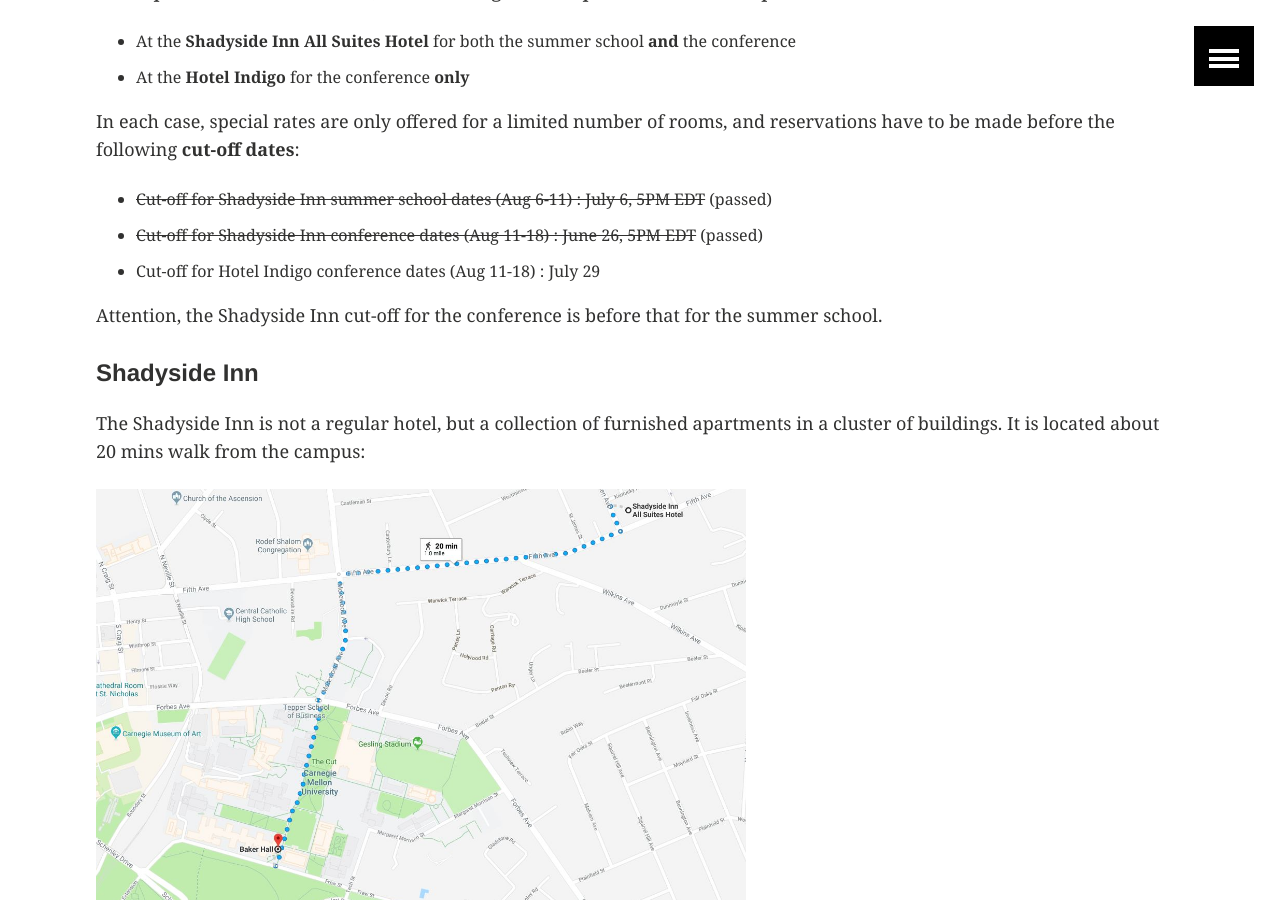
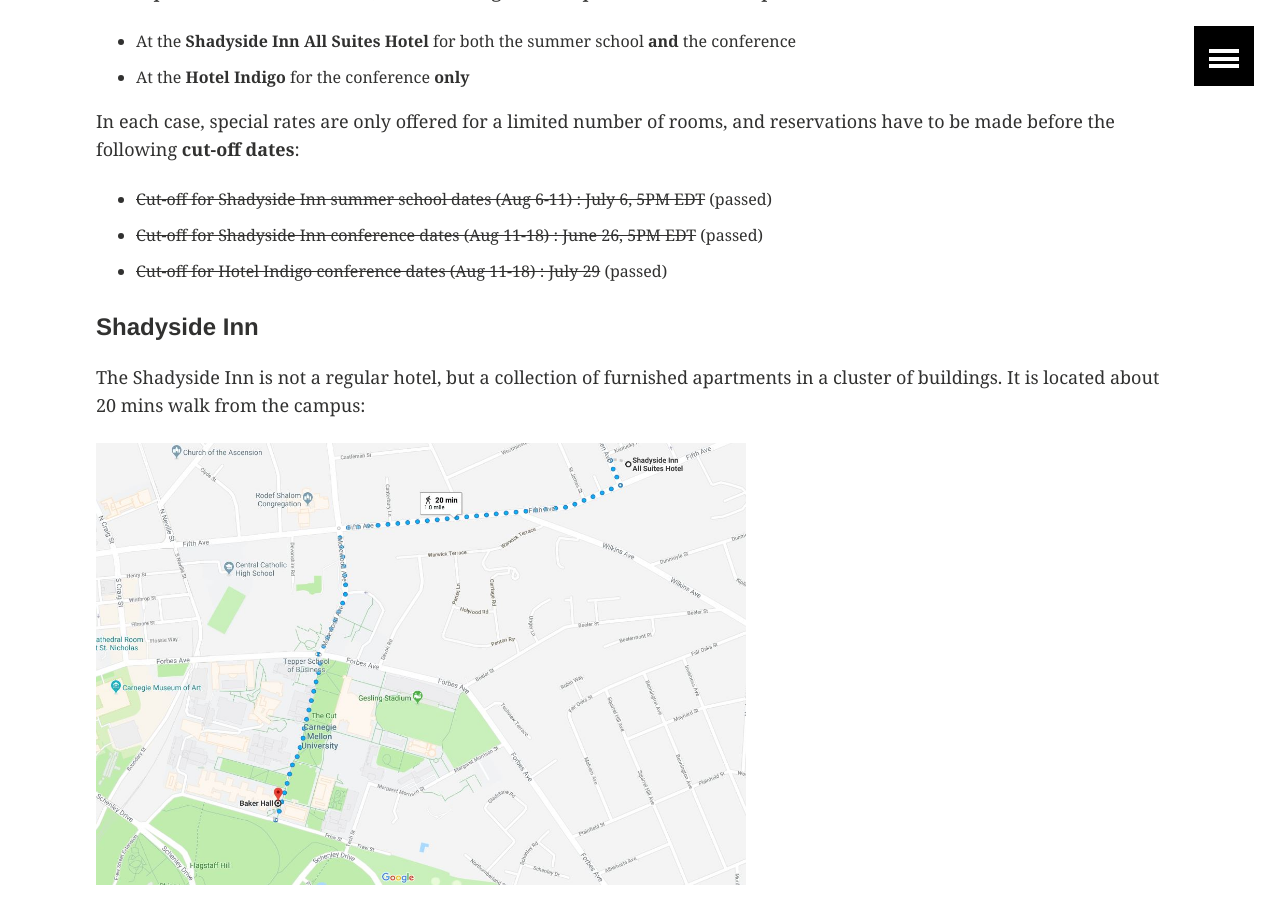
Before and after one commit to HoTT/HoTT-2019, a Jekyll site: the page built from accommodation.md, in a window 1280 px wide and 900 px high, scrolled down 553 px. Built offline with Jekyll 4.4.1, drawn with Linux system fonts in a browser that asks for light colours.

Commit message:
update accomodation page

```diff
--- a/accommodation.md
+++ b/accommodation.md
@@ -15,10 +15,10 @@
 
 * ~~Cut-off for Shadyside Inn summer school dates (Aug 6-11) : July 6, 5PM EDT~~ (passed)
 * ~~Cut-off for Shadyside Inn conference dates (Aug 11-18) : June 26, 5PM EDT~~ (passed)
-* Cut-off for Hotel Indigo conference dates (Aug 11-18) : July 29
+* ~~Cut-off for Hotel Indigo conference dates (Aug 11-18) : July 29~~ (passed)
 
-Attention, the Shadyside Inn cut-off for the conference is before that
-for the summer school.
+<!-- Attention, the Shadyside Inn cut-off for the conference is before that
+for the summer school. -->
 
 #### Shadyside Inn
 
```
